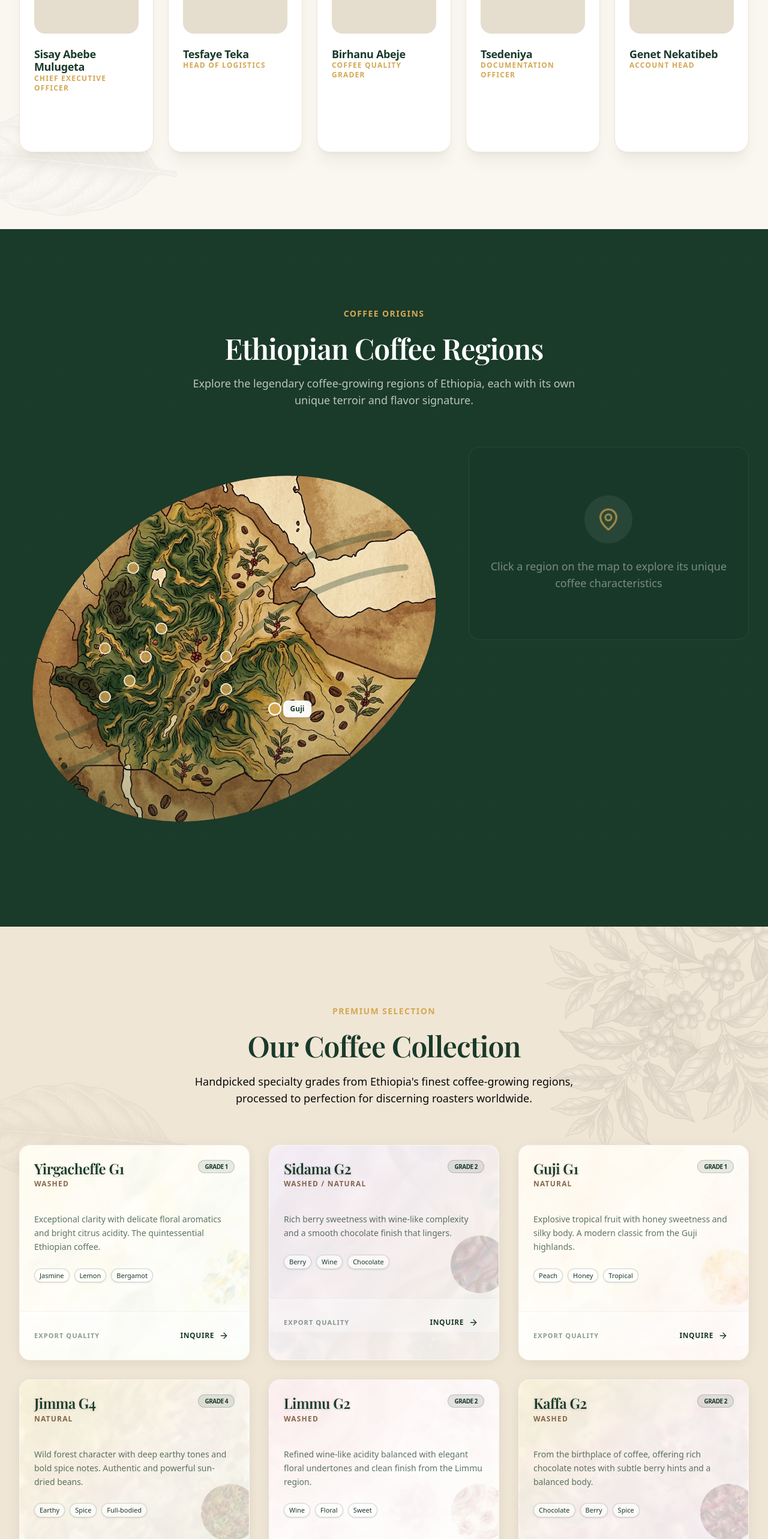
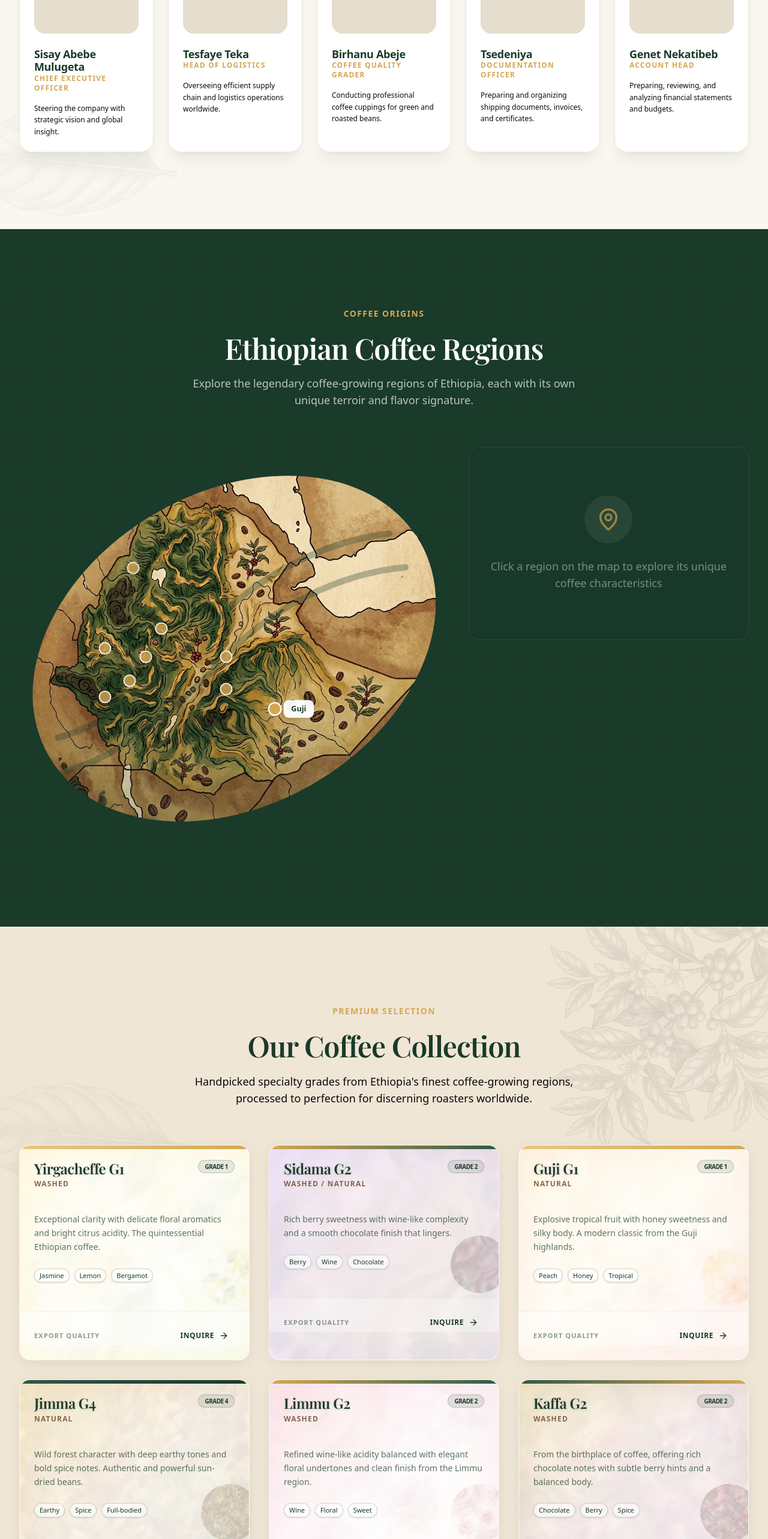
Before and after one commit to youngrichu/greenacres-web, a Next.js app: page / in a window 1280 px wide. Shown: the part 3680-6246 px from the top of the page at 60% size. Built offline with nearby package versions, Linux system fonts and the light colour scheme; a web font is replaced by a local one.

Commit message:
feat: Introduce touch-specific utility classes to enhance mobile interaction across components.

```diff
--- a/src/app/globals.css
+++ b/src/app/globals.css
@@ -299,6 +299,42 @@ h6 {
 }
 
 /* ═══════════════════════════════════════════════════════════
+   TOUCH DEVICE UTILITIES
+   Detect devices without hover capability (mobile/tablet)
+   ═══════════════════════════════════════════════════════════ */
+
+@media (hover: none) {
+
+  /* Force visibility for hover-revealed content on touch devices */
+  .touch-visible {
+    opacity: 1 !important;
+  }
+
+  /* Enhanced visibility for flavor cards on mobile */
+  .touch-flavor-bg {
+    opacity: 0.45 !important;
+  }
+
+  .touch-flavor-gradient {
+    opacity: 0.55 !important;
+  }
+
+  .touch-flavor-glow {
+    opacity: 0.3 !important;
+  }
+
+  /* Expanded state by default on touch */
+  .touch-expanded {
+    width: 100% !important;
+  }
+
+  /* Scale effects visible by default */
+  .touch-scale {
+    transform: scale(1.05) !important;
+  }
+}
+
+/* ═══════════════════════════════════════════════════════════
    SCROLLBAR STYLING
    ═══════════════════════════════════════════════════════════ */
 
--- a/src/components/AboutUs.tsx
+++ b/src/components/AboutUs.tsx
@@ -261,7 +261,7 @@ export default function AboutUs() {
                             <p className="text-gold text-xs font-semibold tracking-widest uppercase mb-4">
                                 {member.role}
                             </p>
-                            <p className="text-foreground-muted text-xs leading-relaxed opacity-0 group-hover:opacity-100 transition-opacity duration-500">
+                            <p className="text-foreground-muted text-xs leading-relaxed opacity-0 group-hover:opacity-100 touch-visible transition-opacity duration-500">
                                 {member.bio}
                             </p>
                         </div>
--- a/src/components/CoffeeMap.tsx
+++ b/src/components/CoffeeMap.tsx
@@ -276,7 +276,7 @@ export default function CoffeeMap() {
                                     <button
                                         key={region.id}
                                         onClick={() => handleRegionClick(region, index)}
-                                        className={`absolute transform -translate-x-1/2 -translate-y-1/2 group transition-all duration-500 p-4 pointer-events-auto ${isActive ? "z-30 scale-110" : "z-20 hover:scale-110"
+                                        className={`absolute transform -translate-x-1/2 -translate-y-1/2 group transition-all duration-500 p-4 pointer-events-auto ${isActive ? "z-30 scale-110" : "z-20 hover:scale-110 touch-scale"
                                             }`}
                                         style={{
                                             top: region.position.top,
--- a/src/components/CoffeeShowcase.tsx
+++ b/src/components/CoffeeShowcase.tsx
@@ -210,7 +210,7 @@ export default function CoffeeShowcase() {
                         >
                             {/* ═══ FLAVOR BACKGROUND LAYER ═══ */}
                             <div
-                                className="absolute inset-0 opacity-30 group-hover:opacity-50 transition-opacity duration-700"
+                                className="absolute inset-0 opacity-30 group-hover:opacity-50 touch-flavor-bg transition-opacity duration-700"
                                 style={{
                                     backgroundImage: `url(${coffee.backgroundImage})`,
                                     backgroundSize: 'cover',
@@ -220,21 +220,21 @@ export default function CoffeeShowcase() {
                             />
 
                             {/* ═══ GRADIENT OVERLAY ═══ */}
-                            <div className={`absolute inset-0 bg-gradient-to-br ${coffee.gradientTheme} opacity-40 group-hover:opacity-60 transition-opacity duration-700`} />
+                            <div className={`absolute inset-0 bg-gradient-to-br ${coffee.gradientTheme} opacity-40 group-hover:opacity-60 touch-flavor-gradient transition-opacity duration-700`} />
 
                             {/* ═══ GLASS FROST LAYER ═══ */}
                             <div className="absolute inset-0 bg-white/40 backdrop-blur-[2px]" />
 
                             {/* ═══ ANIMATED GLOW ON HOVER ═══ */}
                             <div
-                                className="absolute inset-0 opacity-0 group-hover:opacity-100 transition-opacity duration-700 pointer-events-none"
+                                className="absolute inset-0 opacity-0 group-hover:opacity-100 touch-flavor-glow transition-opacity duration-700 pointer-events-none"
                                 style={{
                                     boxShadow: `inset 0 0 60px ${coffee.glowColor}`,
                                 }}
                             />
 
                             {/* Decorative Underscore */}
-                            <div className={`absolute top-0 left-0 h-1.5 w-0 bg-gradient-to-r ${coffee.accentColor} group-hover:w-full transition-all duration-700 ease-in-out z-20`} />
+                            <div className={`absolute top-0 left-0 h-1.5 w-0 bg-gradient-to-r ${coffee.accentColor} group-hover:w-full touch-expanded transition-all duration-700 ease-in-out z-20`} />
 
                             <CardHeader className="pb-2 relative z-10">
                                 <div className="flex justify-between items-start">
```
